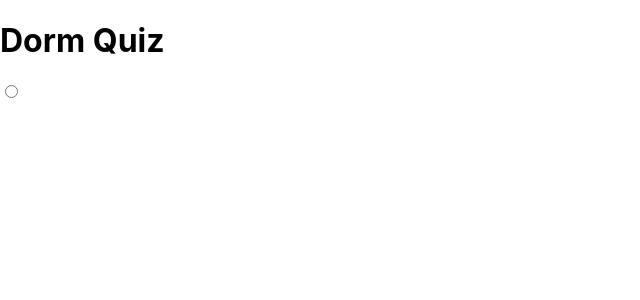
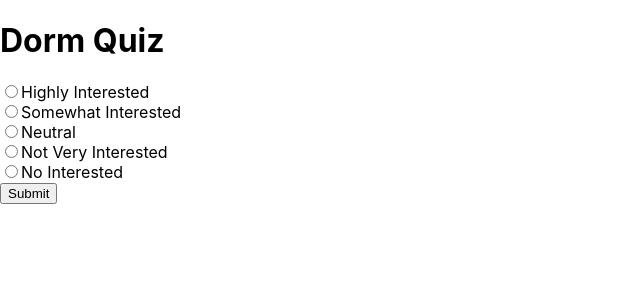
Before and after one commit to justinnie42/hackillinois, a React (Create React App) app in the folder my-app/: page / in a window 1280 px wide. Shown: the top 300 px of the page, without its empty margins (0-640 px from the left). Built offline with nearby package versions, Linux system fonts and the light colour scheme.

Commit message:
Interest choices and Submit

```diff
--- a/my-app/src/App.js
+++ b/my-app/src/App.js
@@ -7,7 +7,19 @@ function App() {
         <h1>
           Dorm Quiz
         </h1>
-        <input type="radio" value="Submit"/>
+        <form>
+        <input type = "radio" id = "interest1"/>
+        <label for="interest1">Highly Interested</label><br></br>
+        <input type = "radio" id = "interest2"/>
+        <label for="interest2">Somewhat Interested</label><br></br>
+        <input type = "radio" id = "interest3"/>
+        <label for="interest3">Neutral</label><br></br>
+        <input type = "radio" id = "interest4"/>
+        <label for="interest4">Not Very Interested</label><br></br>
+        <input type = "radio" id = "interest5"/>
+        <label for="interest5">No Interested</label><br></br>
+        <input type="button" value="Submit"/>
+        </form>
     </div>
   );
 }
```
